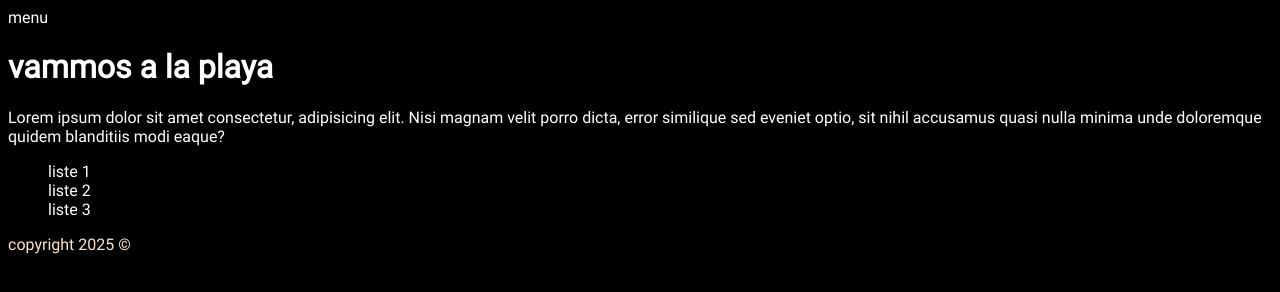
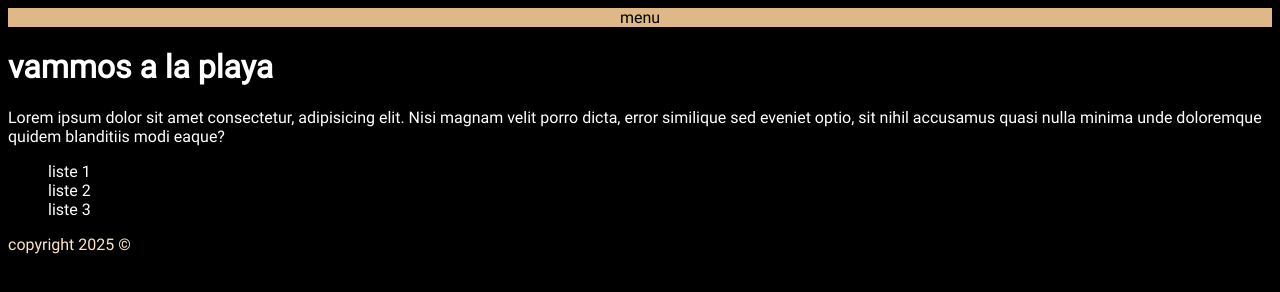
Before and after one commit to poutou89/Merge, a plain HTML site: page index.html in a window 1280 px wide. Drawn offline with Linux system fonts and the light colour scheme.

Commit message:
navstyle

```diff
--- a/assets/css/style.css
+++ b/assets/css/style.css
@@ -13,6 +13,13 @@ ul li {
     list-style: none;
 }
 
+nav {
+    background-color: burlywood;
+    display: flex;
+    justify-content: center;
+    color: black;
+}
+
 footer {
     color: bisque;
 }
```
